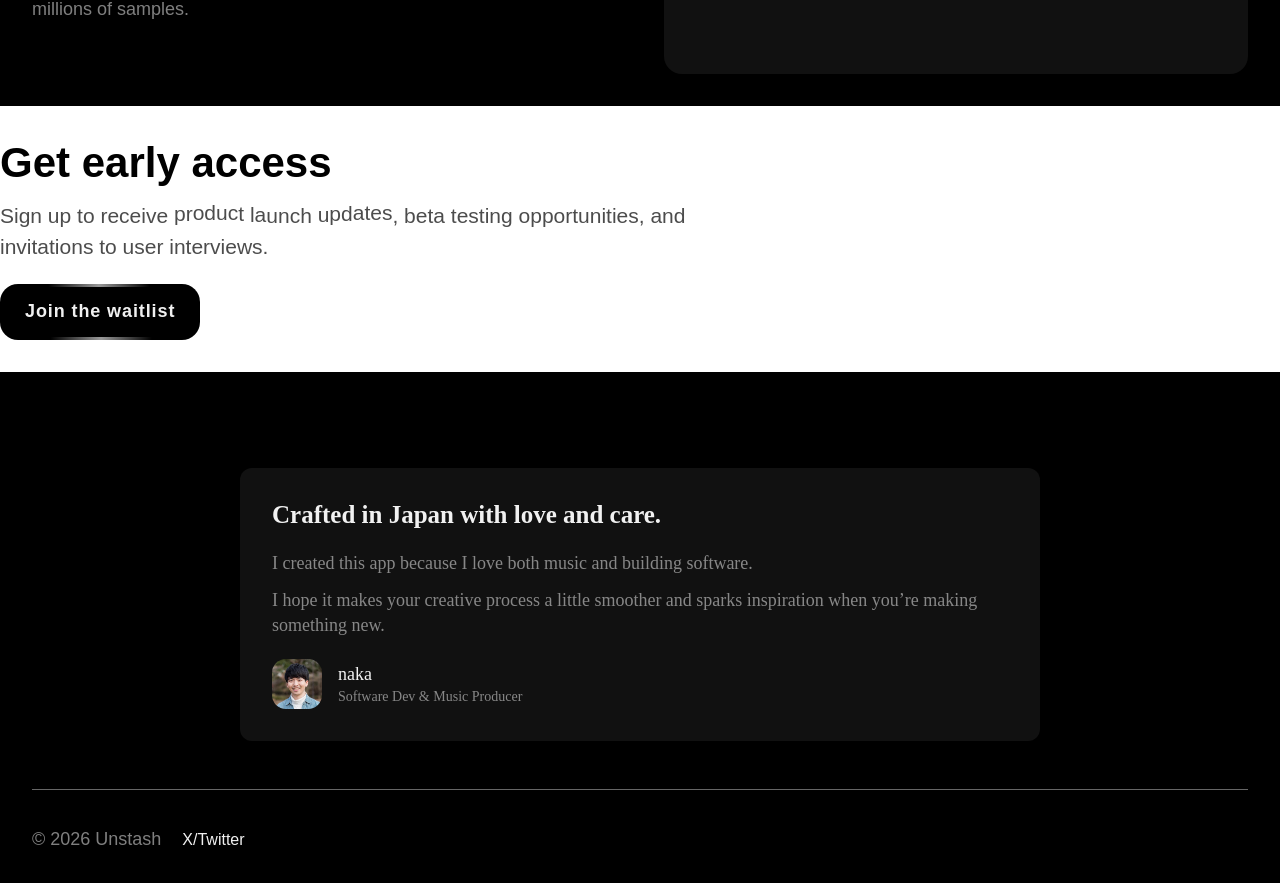
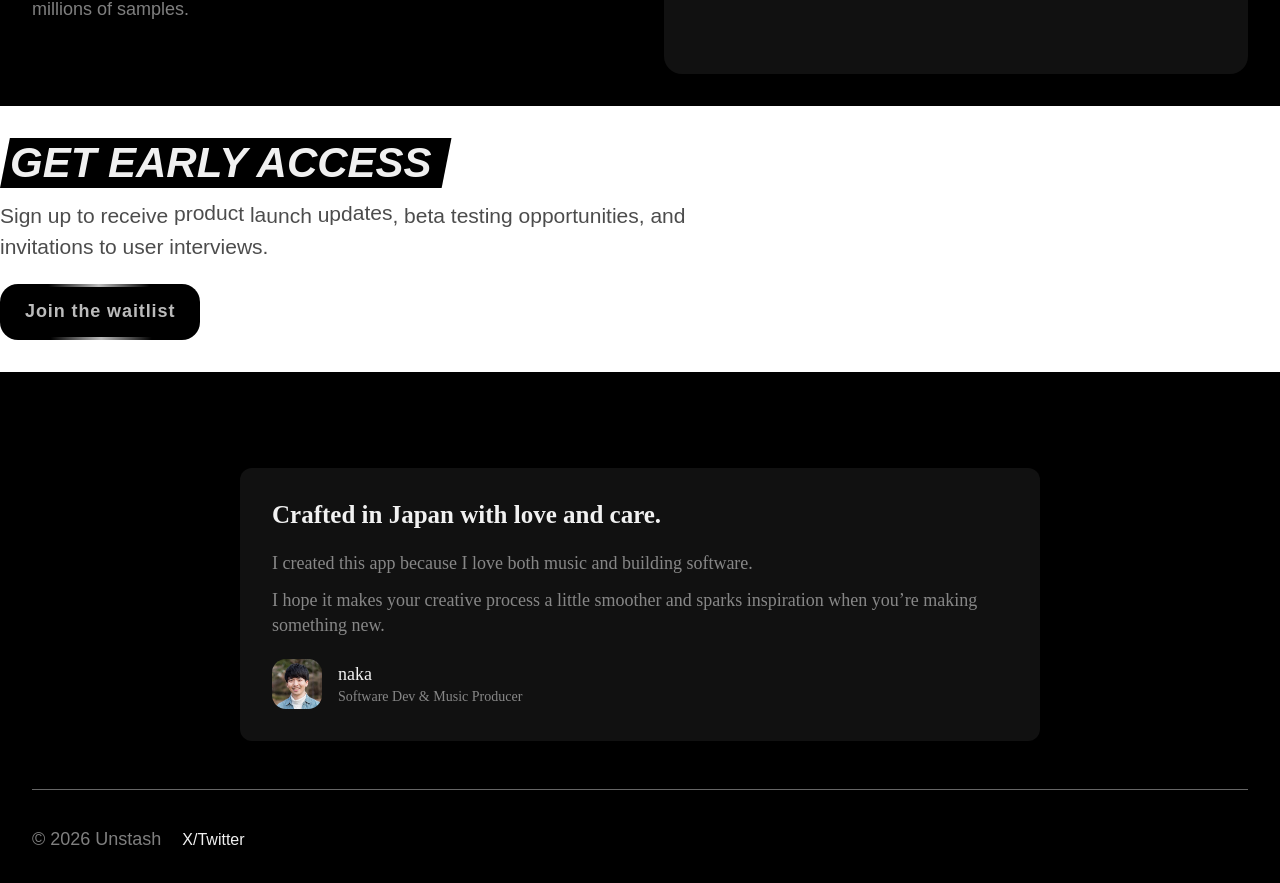
Before and after one commit to nakanishy/unstash-app, a React (Vite) app: page / in a window 1280 px wide. Shown: the part 1952-2835 px from the top of the page. Built offline with nearby package versions, Linux system fonts and the light colour scheme; a web font is replaced by a local one.

Commit message:
better button!

```diff
--- a/src/Home/GetEarlyAccess.tsx
+++ b/src/Home/GetEarlyAccess.tsx
@@ -10,12 +10,25 @@ import {
 } from "react";
 import { motion } from "motion/react";
 import { WaveText } from "../components/WaveText";
+import { ShimmerText } from "../components/ShimmerText";
 
 export function GetEarlyAccess(props: PropsWithClassName) {
   return (
     <section className={clsx("py-8 bg-white", props.className)}>
       <Centering>
-        <h1 className="text-8 leading-[1.2] text-black font-bold">
+        <h1
+          className="inline-block text-8 leading-[1.2] text-fg1 font-bold italic uppercase bg-black"
+          style={{
+            paddingLeft: 10,
+            paddingRight: 20,
+            clipPath: `polygon(
+              10px 0,       /* 左上 */
+              100% 0,       /* 右上 */
+              calc(100% - 10px) 100%, /* 右下 */
+              0 100%        /* 左下 */
+            )`,
+          }}
+        >
           Get early access
         </h1>
         <p className="mt-4 max-w-[700px] text-5 text-black/70">
@@ -28,7 +41,15 @@ export function GetEarlyAccess(props: PropsWithClassName) {
           />
           , beta testing opportunities, and invitations to user interviews.
         </p>
-        <GlowButton className="mt-6">Join the waitlist</GlowButton>
+        <GlowButton className="mt-6">
+          <ShimmerText
+            duration={1.5}
+            baseColor="#ffffffbb"
+            highlightColor="#ffffff"
+          >
+            Join the waitlist
+          </ShimmerText>
+        </GlowButton>
       </Centering>
     </section>
   );
@@ -114,7 +135,7 @@ export function GlowButton({ children, className, ...props }: GlowButtonProps) {
     borderRadius: 18,
     padding: 3,
     backgroundImage:
-      "linear-gradient(var(--angle), #ffffff00, #ffffff00, #ffffff99, #ffffff00, #ffffff00)",
+      "linear-gradient(var(--angle), #ffffff00, #ffffff00, #ffffffbb, #ffffff00, #ffffff00)",
     mask: `
       linear-gradient(#000 0 0) content-box,
       linear-gradient(#000 0 0)
--- /dev/null
+++ b/src/components/ShimmerText.tsx
@@ -0,0 +1,38 @@
+import { motion } from "motion/react";
+import type { ReactNode } from "react";
+
+type ShimmerTextProps = {
+  children: ReactNode;
+  duration?: number;
+  baseColor?: string;
+  highlightColor?: string;
+  className?: string;
+};
+
+export function ShimmerText({
+  children,
+  duration = 3,
+  baseColor = "#ffffff33",
+  highlightColor = "#ffffff66",
+  className = "",
+}: ShimmerTextProps) {
+  return (
+    <span
+      className={["relative inline-block", className].join(" ")}
+      style={{ color: baseColor }}
+    >
+      {children}
+      <motion.span
+        aria-hidden="true"
+        animate={{ backgroundPosition: ["200% 0%", "-100% 0%"] }}
+        transition={{ duration, ease: "linear", repeat: Infinity }}
+        className="pointer-events-none absolute inset-0 bg-[length:200%_100%] bg-no-repeat bg-clip-text text-transparent"
+        style={{
+          backgroundImage: `linear-gradient(110deg, transparent 0%, transparent 35%, ${highlightColor} 50%, transparent 65%, transparent 100%)`,
+        }}
+      >
+        {children}
+      </motion.span>
+    </span>
+  );
+}
```
